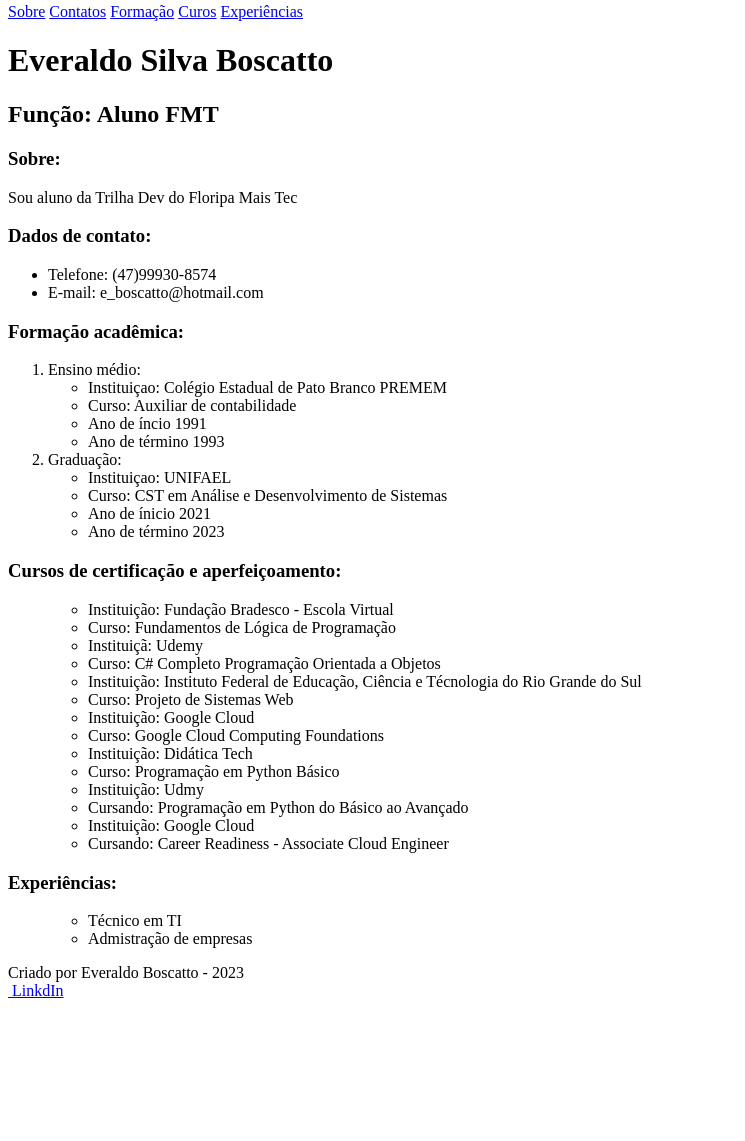
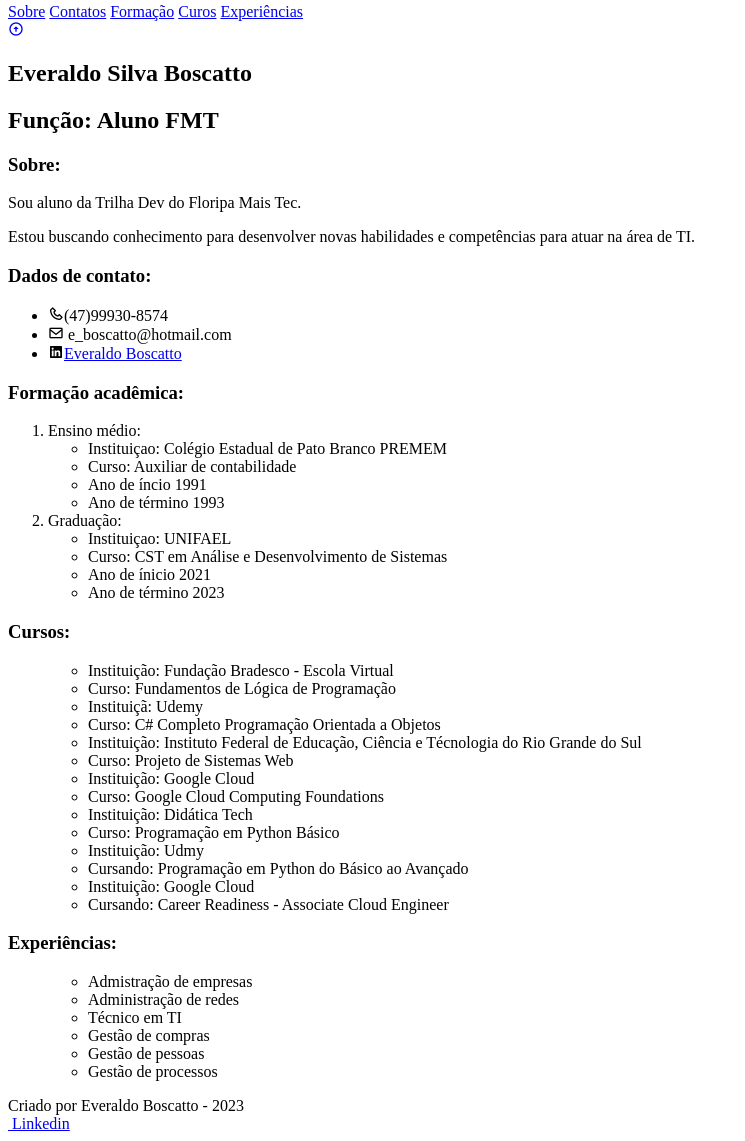
Before and after one commit to Eboscatto/floripaMaisTech, a plain HTML site: page curriculo.html in a window 1280 px wide. Shown: the part 5-1146 px from the top of the page, without its empty margins (0-745 px from the left). Before the commit the page ends 1013 px from the top, so only its background shows below. Drawn offline with nearby package versions, Linux system fonts and the light colour scheme.

Commit message:
Atualização Curriculo

```diff
--- a/curriculo.html
+++ b/curriculo.html
@@ -1,38 +1,59 @@
 <!DOCTYPE html>
-<html lang="pt-br">
+<html lang="pt-BR">
 
 <head>
     <meta charset="UTF-8">
     <meta name="viewport" content="width=device-width, initial-scale=1.0">
     <title>Curriculo</title>
-    <link href="https://unpkg.com/boxicons@2.1.4/css/boxicons.min.css" rel="stylesheet"/>
+    <link rel="preconnect" href="https://fonts.googleapis.com">
+    <link rel="preconnect" href="https://fonts.gstatic.com" crossorigin>
+    <link
+        href="https://fonts.googleapis.com/css2?family=Roboto:ital,wght@0,100;0,300;0,500;0,700;1,300;1,500;1,700&display=swap"
+        rel="stylesheet">
+    <link href='https://unpkg.com/boxicons@2.1.4/css/boxicons.min.css' rel='stylesheet'>
+    <link href="https://unpkg.com/boxicons@2.1.4/css/boxicons.min.css" rel="stylesheet" />
+    <link rel="stylesheet" href="./style.css" />
 </head>
+
 <body>
-    <header>
+    <header class="header">
+        <nav class="header-menu">
             <a href="#sobre">Sobre</a>
             <a href="#dados_contato">Contatos</a>
             <a href="#escolaridade">Formação</a>
             <a href="#cursos">Curos</a>
-        <a href="#experiencias">Experiências</a>
+            <a href="#experiências">Experiências</a>
+        </nav>
     </header>
-    <main>
+    <main class="container">
+        <a href="#home"><i id="link-home" class='bx bx-up-arrow-circle'></i></a>
+        <section id="home">
             <h1>Everaldo Silva Boscatto</h1>
             <h2>Função: Aluno FMT</h2>
+        </section>
+
         <section id="sobre">
-            <h3>Sobre:</h3>
-            <p>Sou aluno da Trilha Dev do Floripa Mais Tec</p>
+            <div>
+                <h3 class="subtitulo-secao">Sobre:</h3>
+                <p>Sou aluno da Trilha Dev do Floripa Mais Tec.</p>
+                <p>Estou buscando conhecimento para desenvolver novas habilidades e competências para atuar na área de TI.</p>
+            </div>
+
         </section>
         <section id="dados_contato">
-            <h3>Dados de contato:</h3>
+            <h3 class="subtitulo-secao">Dados de contato:</h3>
             <ul>
-                <li>Telefone: (47)99930-8574 </li>
-                <li>E-mail: e_boscatto@hotmail.com </li>
+                <li><i class='bx bx-phone'></i>(47)99930-8574 </li>
+                <li><i class='bx bx-envelope'></i> e_boscatto@hotmail.com </li>
+                <li><i class='bx bxl-linkedin-square'></i><a target="_blank"
+                        href="https://www.linkedin.com/in/everaldo-silva-boscatto-269668271">Everaldo Boscatto</a></li>
             </ul>
         </section>
         <section id="escolaridade">
-            <h3>Formação acadêmica:</h3>
+            <h3 class="subtitulo-secao">Formação acadêmica:</h3>
             <ol>
-                <li>Ensino médio:
+                <li>
+                    <span class="formacao_titulo-lista">Ensino médio:</span>
                     <ul>
                         <li>Instituiçao: Colégio Estadual de Pato Branco PREMEM</li>
                         <li>Curso: Auxiliar de contabilidade</li>
@@ -40,7 +61,9 @@
                         <li>Ano de término 1993</li>
                     </ul>
                 </li>
-                <li>Graduação:
+
+                <li>
+                <span class="formacao_titulo-lista">Graduação:</span>
                 <ul>
                     <li>Instituiçao: UNIFAEL</li>
                     <li>Curso: CST em Análise e Desenvolvimento de Sistemas</li>
@@ -51,7 +74,7 @@
             </ol>
         </section>
         <section id="cursos">
-            <h3>Cursos de certificação e aperfeiçoamento:</h3>
+            <h3 class="subtitulo">Cursos:</h3>
             <ol>
                 <ul>
                     <li>Instituição: Fundação Bradesco - Escola Virtual</li>
@@ -72,21 +95,26 @@
             </ol>
         </section>
         <section id="experiencias">
-            <h3>Experiências:</h3>
+            <h3 class="subtitulo">Experiências:</h3>
             <ol>
                 <ul>
+                    <li>Admistração de empresas</li>
+                    <li>Administração de redes</li>
                     <li>Técnico em TI</li>
-                    <li>Admistração de empresas</li>
+                    <li>Gestão de compras</li>
+                    <li>Gestão de pessoas</li>
+                    <li>Gestão de processos</li>
                 </ul>
             </ol>
         </section>
-        <footer>
+        <footer class="footer">
             Criado por Everaldo Boscatto - 2023
             <nav>
-                <a href="https://www.linkedin.com/in/everaldo-silva-boscatto-269668271"
-                ><i class="bx bxl - linkedin"></i> LinkdIn</a>
+                <a href="https://www.linkedin.com/in/everaldo-silva-boscatto-269668271"><i
+                        class="bx bxl - linkedin"></i> Linkedin</a>
             </nav>
         </footer>
     </main>
 </body>
+
 </html>
```
Lines whose indentation alone changed are shown as unchanged.
